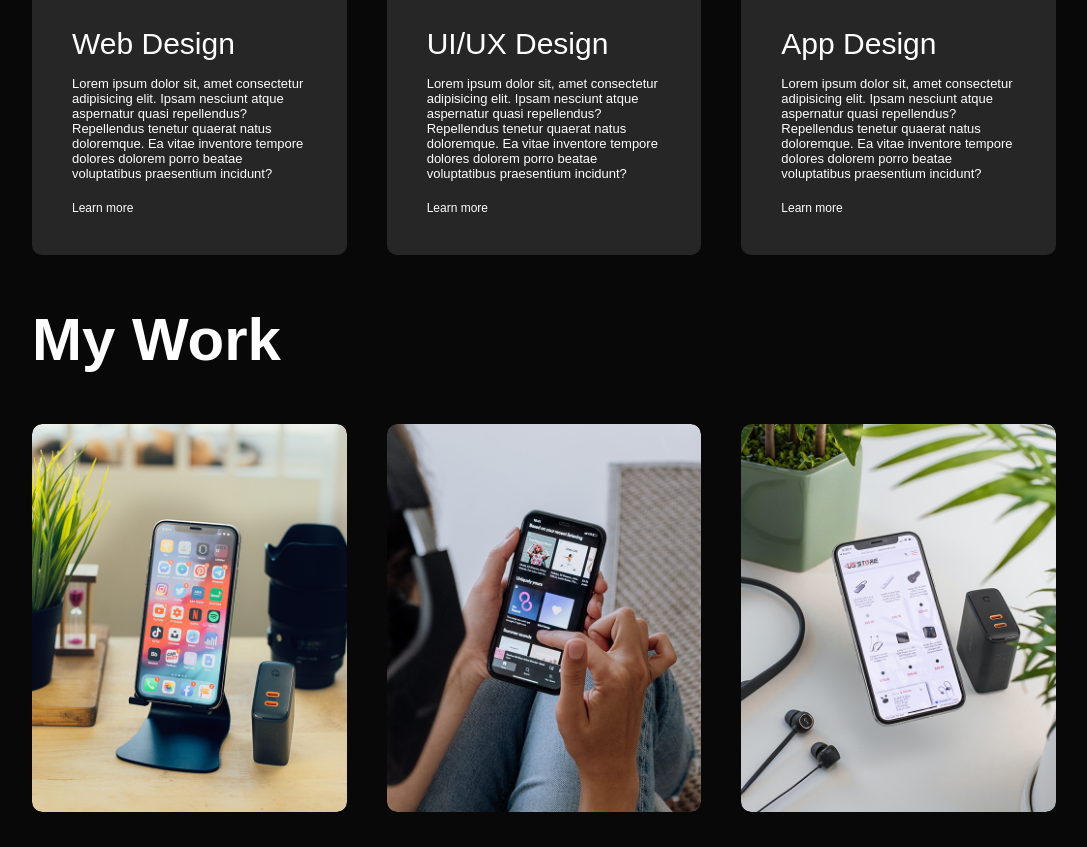
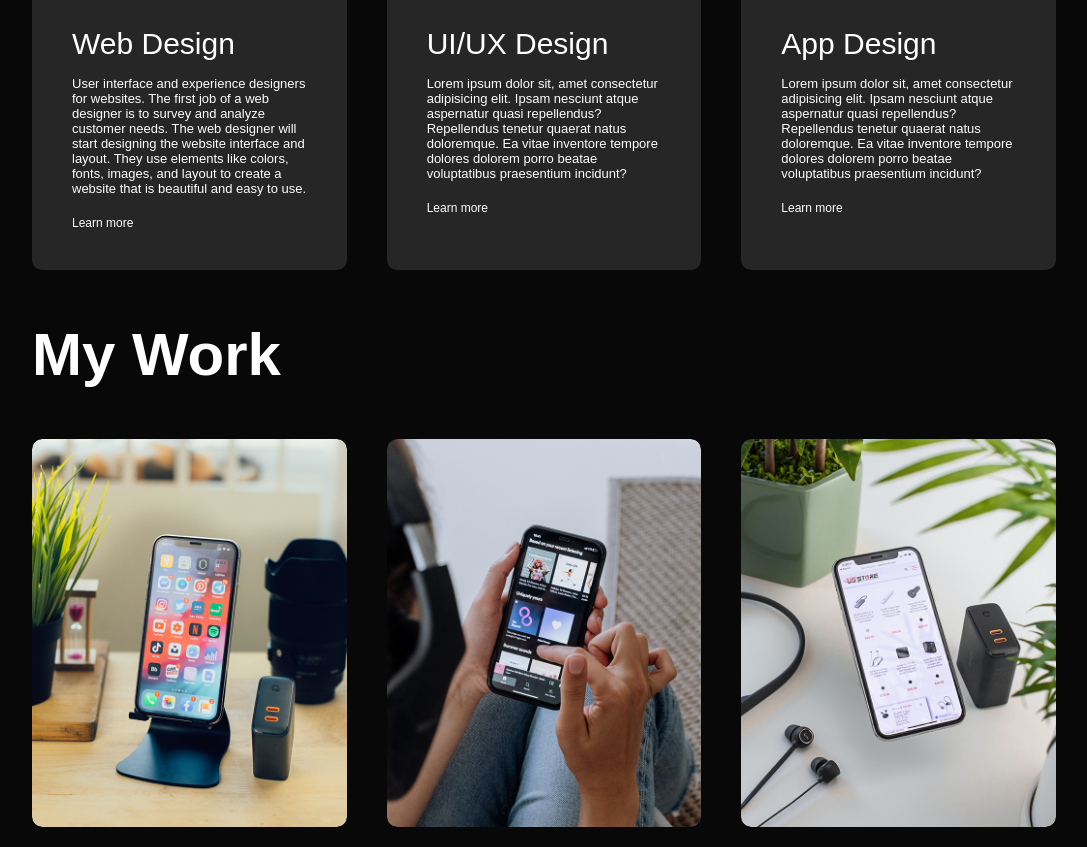
Before and after one commit to h004888/Portfolio-Website, a plain HTML site: page index.html in a window 1280 px wide. Shown: the part 1594-2441 px from the top of the page, without its empty margins (96-1183 px from the left). Drawn offline with Linux system fonts and the light colour scheme.

Commit message:
Fourth commit

```diff
--- a/index.html
+++ b/index.html
@@ -68,7 +68,7 @@
                     <div class="tab-contents" id="education">
                         <ul>
                             <li><span>2022</span><br>I'm learn FPT University</li>
-                            <li><span>2023</span><br>I'm fesher FPT Softwave</li>
+                            <li><span>2023</span><br>I'm leanrn F8.edu.vn</li>
                             <li><span>2024</span><br>I'm Web Developer</li>
                         </ul>
                     </div>
@@ -86,11 +86,10 @@
                     <i class="fa-solid fa-code"></i>
                     <h2>Web Design </h2>
                     <p>
-                        Lorem ipsum dolor sit, amet consectetur adipisicing elit.
-                        Ipsam nesciunt atque aspernatur quasi repellendus?
-                        Repellendus tenetur quaerat natus doloremque.
-                        Ea vitae inventore tempore dolores dolorem porro beatae
-                        voluptatibus praesentium incidunt?<br>
+                        User interface and experience designers for websites. The first job of a web designer is to survey
+                         and analyze customer needs. The web designer will start designing the website interface and layout.
+                         They use elements like colors,
+                         fonts, images, and layout to create a website that is beautiful and easy to use.<br>
 
                         <a href="#">Learn more</a>
                     </p>
@@ -147,7 +146,7 @@
                         <p>The app connects you to the talent people around the world
                             Dowload if from play store.
                         </p>
-                        <a href="#"><i class="fa-solid fa-arrow-up-right-from-square"></i></a>
+                        <a href="./Music app/index.html"><i class="fa-solid fa-arrow-up-right-from-square"></i></a>
                     </div>
                 </div>
                 <div class="work">
```
Also changed, not shown: 1 other file.
